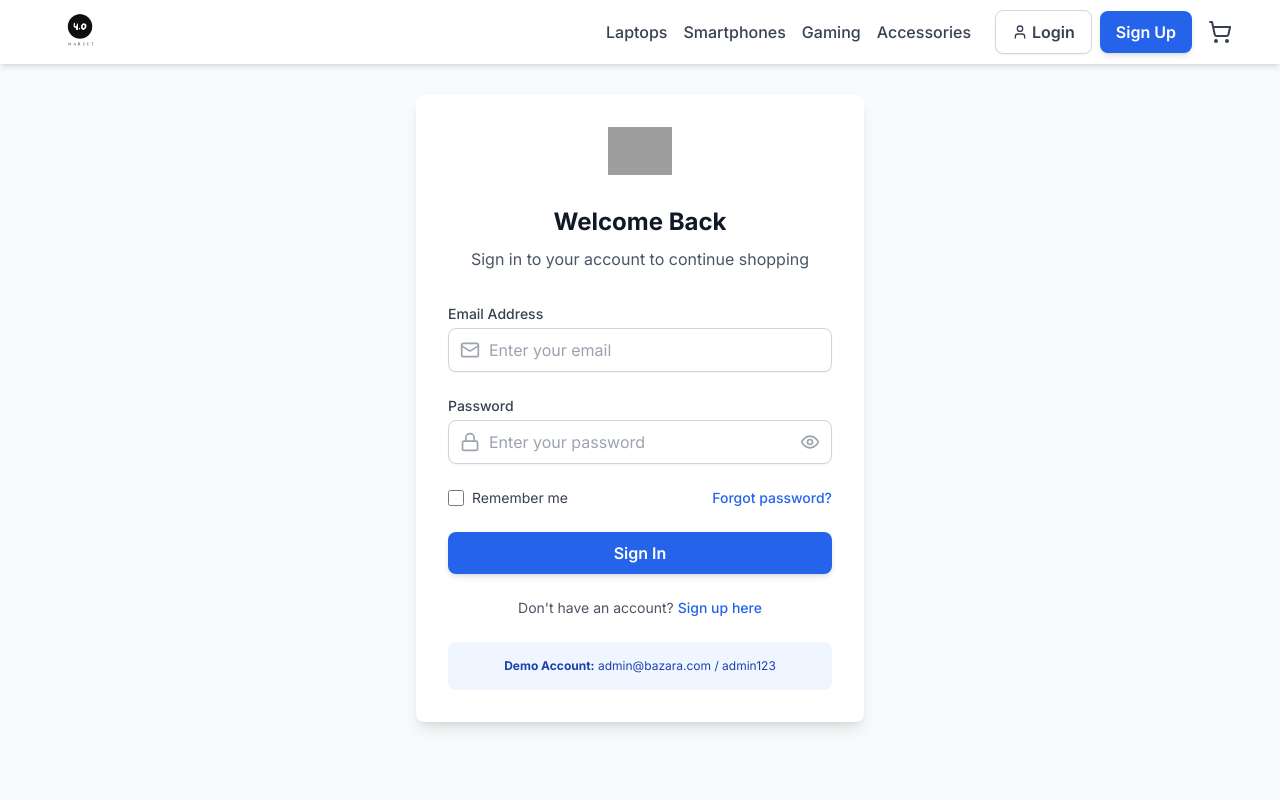
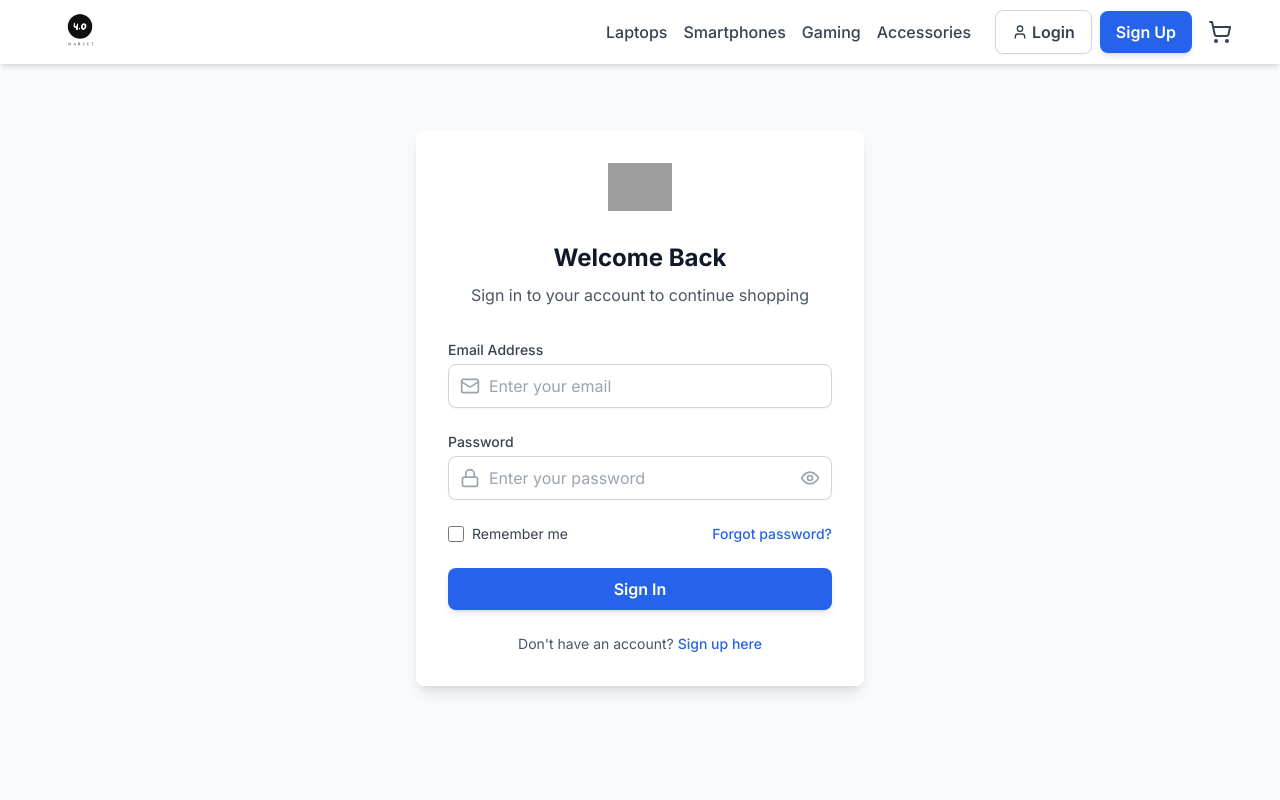
Before and after one commit to Teboho02/4.0MarketFinal, a React (Vite) app in the folder app/: page /login in a window 1280 px wide. Shown: the top 800 px of the page. Built offline with nearby package versions, Linux system fonts and the light colour scheme; grey boxes are pictures that could not be loaded.

Commit message:
Remove demo account information from LoginPage component

```diff
--- a/app/src/pages/auth/LoginPage.jsx
+++ b/app/src/pages/auth/LoginPage.jsx
@@ -187,11 +187,7 @@ const LoginPage = () => {
           </div>
 
           {/* Demo Account */}
-          <div className="mt-6 p-4 bg-blue-50 rounded-lg">
-            <p className="text-xs text-blue-800 text-center">
-              <strong>Demo Account:</strong> admin@bazara.com / admin123
-            </p>
-          </div>
+
         </div>
       </div>
     </div>
```
